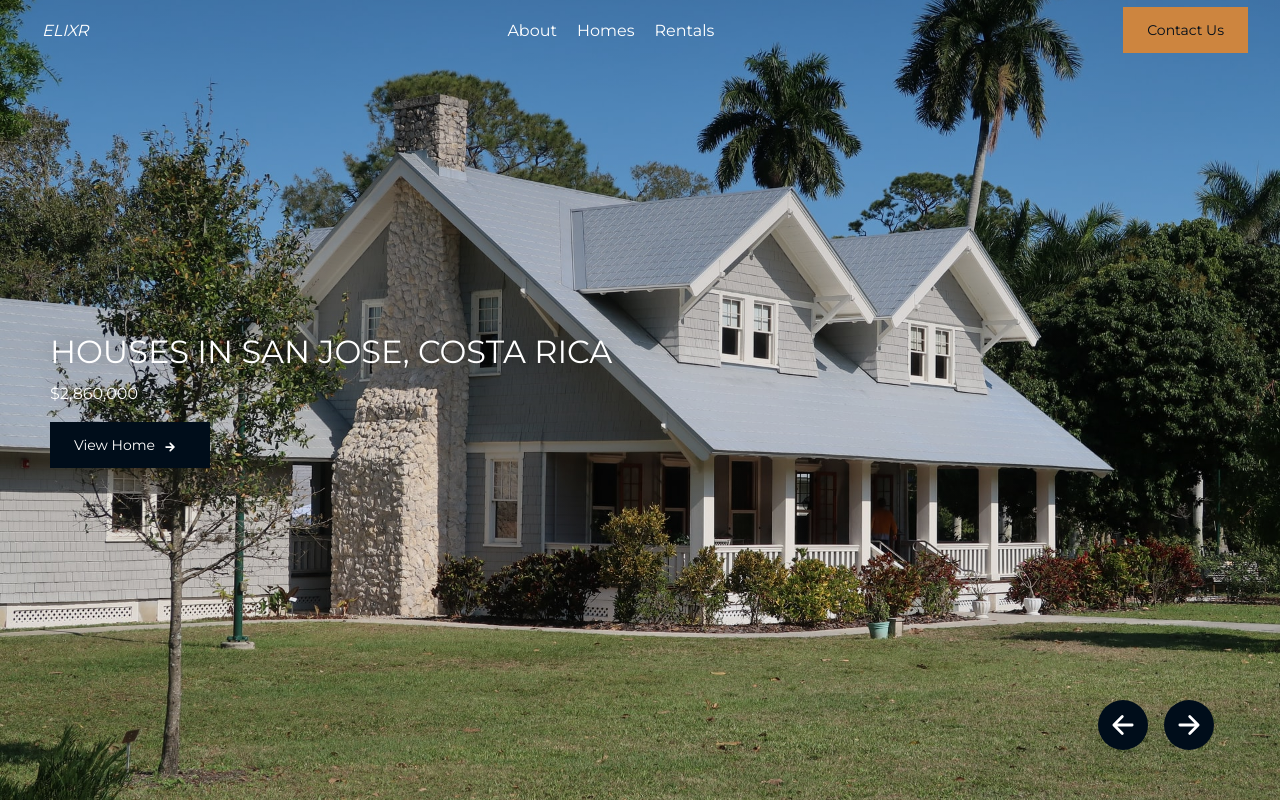
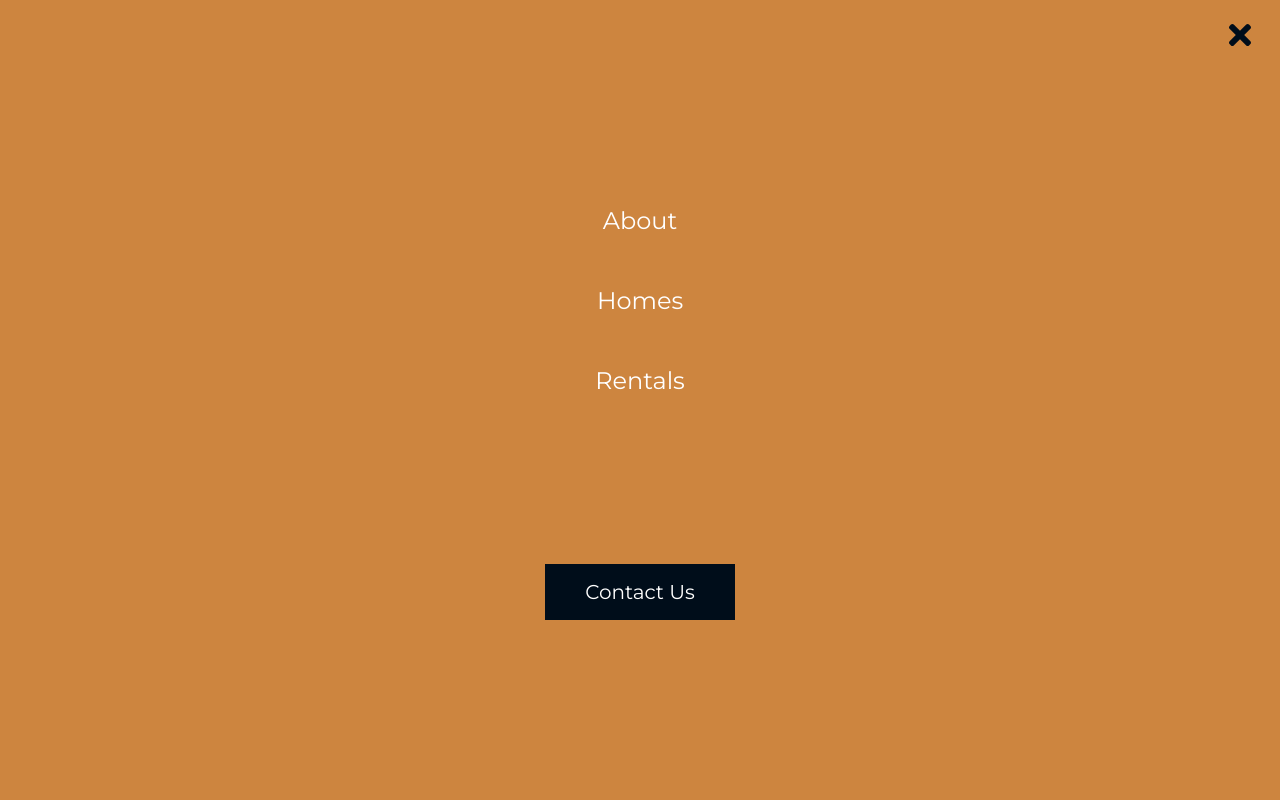
Before and after one commit to joyact/react-website-elixr, a React (Create React App) app: page / in a window 1280 px wide. Built offline with nearby package versions, Linux system fonts and the light colour scheme.

Commit message:
Create a dropdown menu

```diff
--- a/src/App.js
+++ b/src/App.js
@@ -3,12 +3,14 @@
 import Hero from './components/Hero';
 import GlobalStyle from './globalStyles';
 import { SliderOne } from './data/SliderData';
+import Dropdown from './components/Dropdown';
 
 function App() {
   return (
     <>
       <GlobalStyle />
       <Navbar />
+      <Dropdown />
       <Hero slides={SliderOne} />
     </>
   );
--- /dev/null
+++ b/src/components/Dropdown.js
@@ -0,0 +1,95 @@
+import React from 'react';
+import styled from 'styled-components';
+import { Link } from 'react-router-dom';
+import { FaTimes } from 'react-icons/fa';
+import { menuData } from '../data/MenuData';
+import { Button } from './Button';
+
+const DropdownContainer = styled.div`
+  position: fixed;
+  z-index: 999;
+  width: 100%;
+  height: 100%;
+  background: #cd853f;
+  display: grid;
+  align-items: center;
+  top: 0;
+  left: 0;
+  transition: 0.3s ease-in-out;
+  opacity: 1;
+`;
+
+const Icon = styled.div`
+  position: absolute;
+  top: 1.2rem;
+  right: 1.5rem;
+  background: transparent;
+  font-size: 2rem;
+  cursor: pointer;
+  outline: none;
+`;
+
+const CloseIcon = styled(FaTimes)`
+  color: #000d1a;
+`;
+
+const DropdownWrapper = styled.div``;
+
+const DropdownMenu = styled.div`
+  display: grid;
+  grid-template-columns: 1fr;
+  grid-template-rows: repeat(4, 80px);
+  text-align: center;
+  margin-bottom: 4rem;
+
+  @media screen and (max-width: 480px) {
+    grid-template-rows: repeat(4, 60px);
+  }
+`;
+
+const DropdownLink = styled(Link)`
+  display: flex;
+  align-items: center;
+  justify-content: center;
+  color: #fff;
+  font-size: 1.5rem;
+  text-decoration: none;
+  list-style: none;
+  cursor: pointer;
+  transition: 0.2s ease-in-out;
+
+  &:hover {
+    color: #000d1a;
+  }
+`;
+
+const ButtonWrapper = styled.div`
+  display: flex;
+  justify-content: center;
+`;
+
+function Dropdown() {
+  return (
+    <DropdownContainer>
+      <Icon>
+        <CloseIcon />
+      </Icon>
+      <DropdownWrapper>
+        <DropdownMenu>
+          {menuData.map((item, index) => (
+            <DropdownLink to={item.link} key={index}>
+              {item.title}
+            </DropdownLink>
+          ))}
+        </DropdownMenu>
+        <ButtonWrapper>
+          <Button primary="true" round="true" big="true" to="/contact">
+            Contact Us
+          </Button>
+        </ButtonWrapper>
+      </DropdownWrapper>
+    </DropdownContainer>
+  );
+}
+
+export default Dropdown;
--- a/src/components/Hero.js
+++ b/src/components/Hero.js
@@ -144,7 +144,7 @@
         clearTimeout(timeout.current);
       }
     };
-  }, [current, timeout]);
+  }, [current, timeout, length]);
 
   const nextSlide = () => {
     if (timeout.current) {
```
